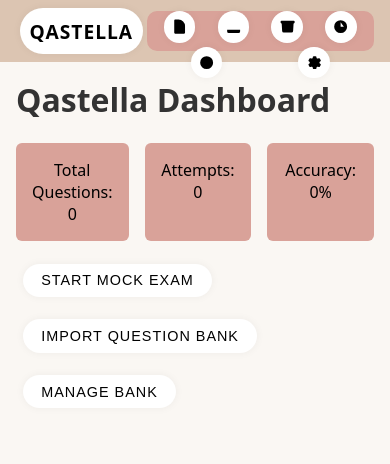
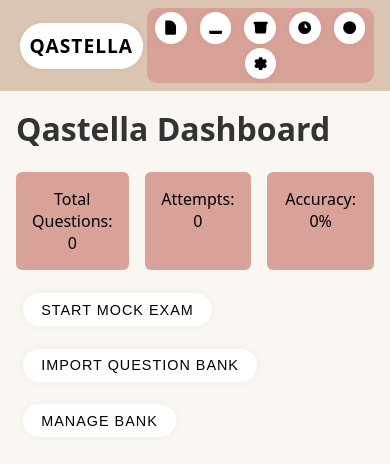
Before and after one commit to honemik/Qastella, a SvelteKit app: page / in a window 390 px wide. Shown: the top 464 px of the page. Built offline with nearby package versions, Linux system fonts and the light colour scheme.

Commit message:
Adjust nav bar and exam layout

```diff
--- a/src/routes/mock-exam/+page.svelte
+++ b/src/routes/mock-exam/+page.svelte
@@ -37,7 +37,7 @@
   {:else}
     <form on:submit|preventDefault={submit}>
       {#each $examQuestions as q (q.id)}
-        <div class="question" transition:fade>
+        <div class="question review-card" transition:fade>
           <p>{q.question}</p>
           {#if q.images}
             <div class="images">
--- a/static/app.css
+++ b/static/app.css
@@ -52,13 +52,13 @@ nav.main-nav {
 nav.main-nav .nav-buttons {
   display: flex;
   background: var(--primary);
-  height: 40px;
   align-items: center;
   justify-content: space-around;
   border-radius: 10px;
   padding: 0 0.5rem;
   flex-wrap: wrap;
   gap: 0.25rem;
+  min-height: 40px;
 }
 
 nav.main-nav .nav-btn {
@@ -128,6 +128,12 @@ nav.main-nav .nav-btn .label {
   }
   nav.main-nav .nav-btn .label {
     display: none;
+  }
+  nav.main-nav .nav-buttons {
+    padding: 0.25rem;
+  }
+  nav.main-nav .brand {
+    font-size: 1rem;
   }
 }
 
```
